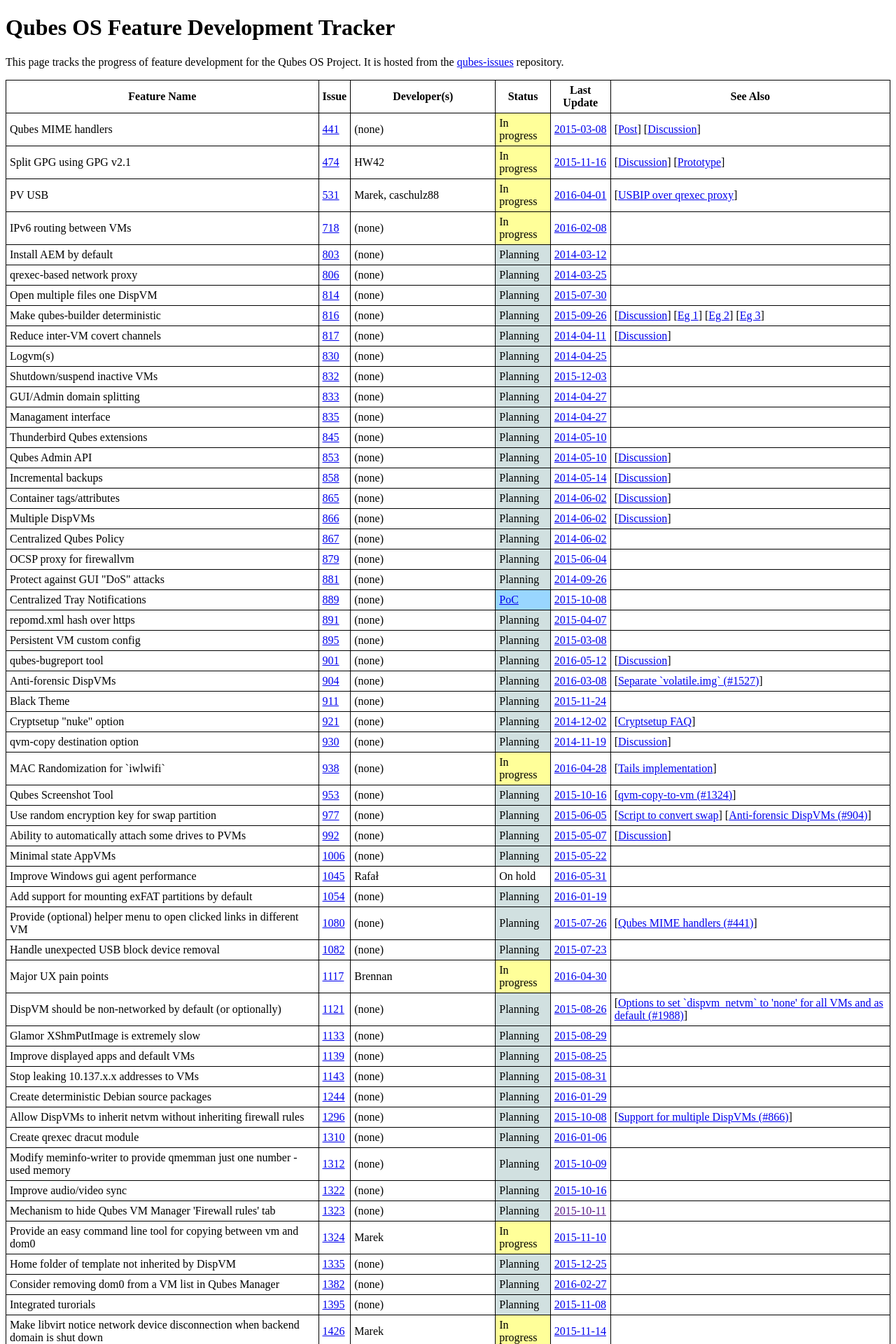
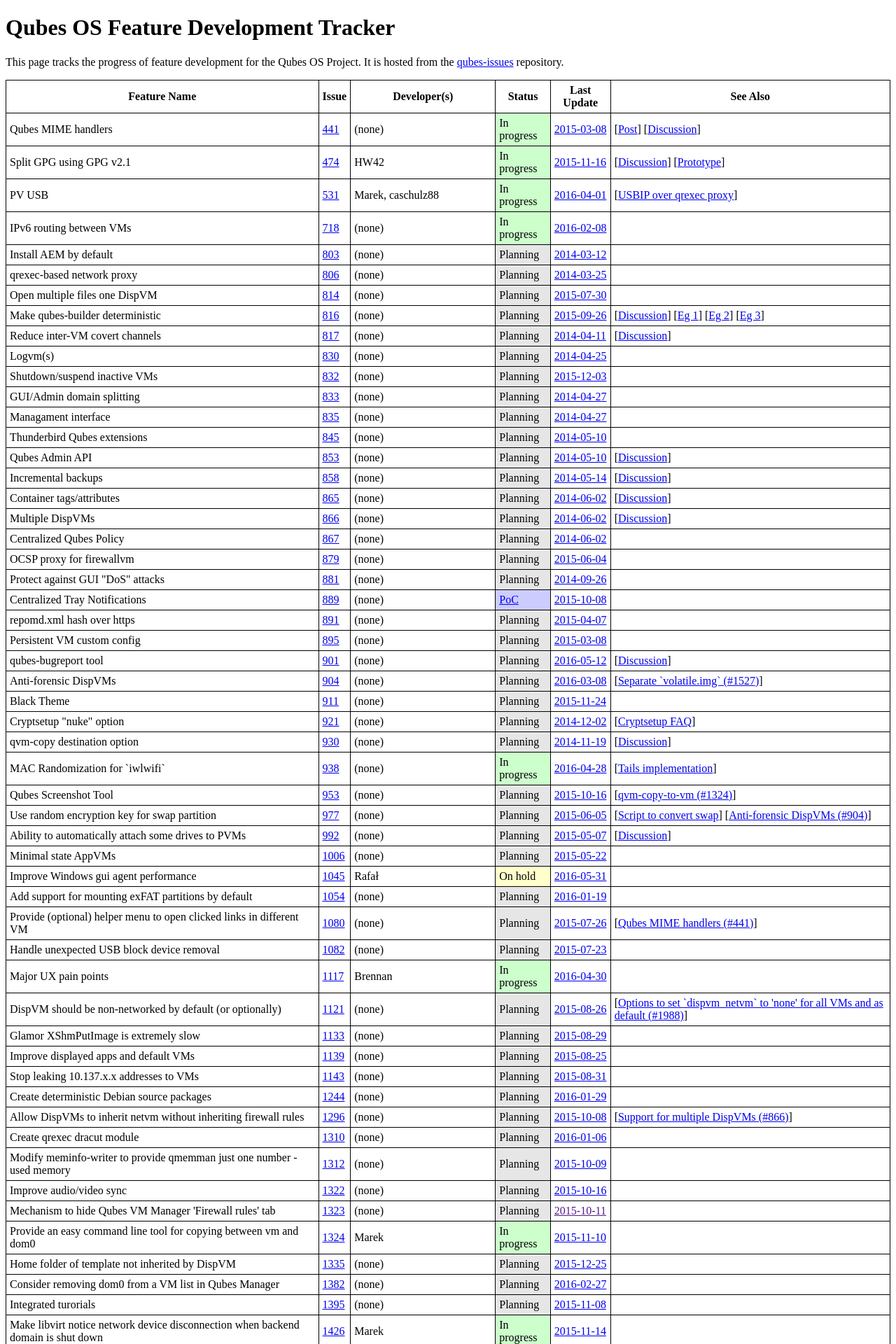
Before and after one commit to QubesOS/qubes-issues, a Jekyll site: the page built from index.md, in a window 1280 px wide. Shown: the top 1920 px of the page at 70% size. Built offline with Jekyll 4.4.1, drawn with Linux system fonts in a browser that asks for light colours.

Commit message:
Update colors

```diff
--- a/_layouts/default.html
+++ b/_layouts/default.html
@@ -18,16 +18,19 @@
       background-color: #f5f5f5;
     }
     td.planning {
-      background-color: #d1e0e0;
+      background-color: #e6e6e6;
     }
     td.in-progress {
-      background-color: #ffff99;
+      background-color: #ccffcc;
+    }
+    td.on-hold {
+      background-color: #ffffcc;
     }
     td.poc {
-      background-color: #99d6ff;
+      background-color: #ccccff;
     }
     td.waiting {
-      background-color: #e6b3b3;
+      background-color: #ffcccc;
     }
   </style>
 </head>
```
